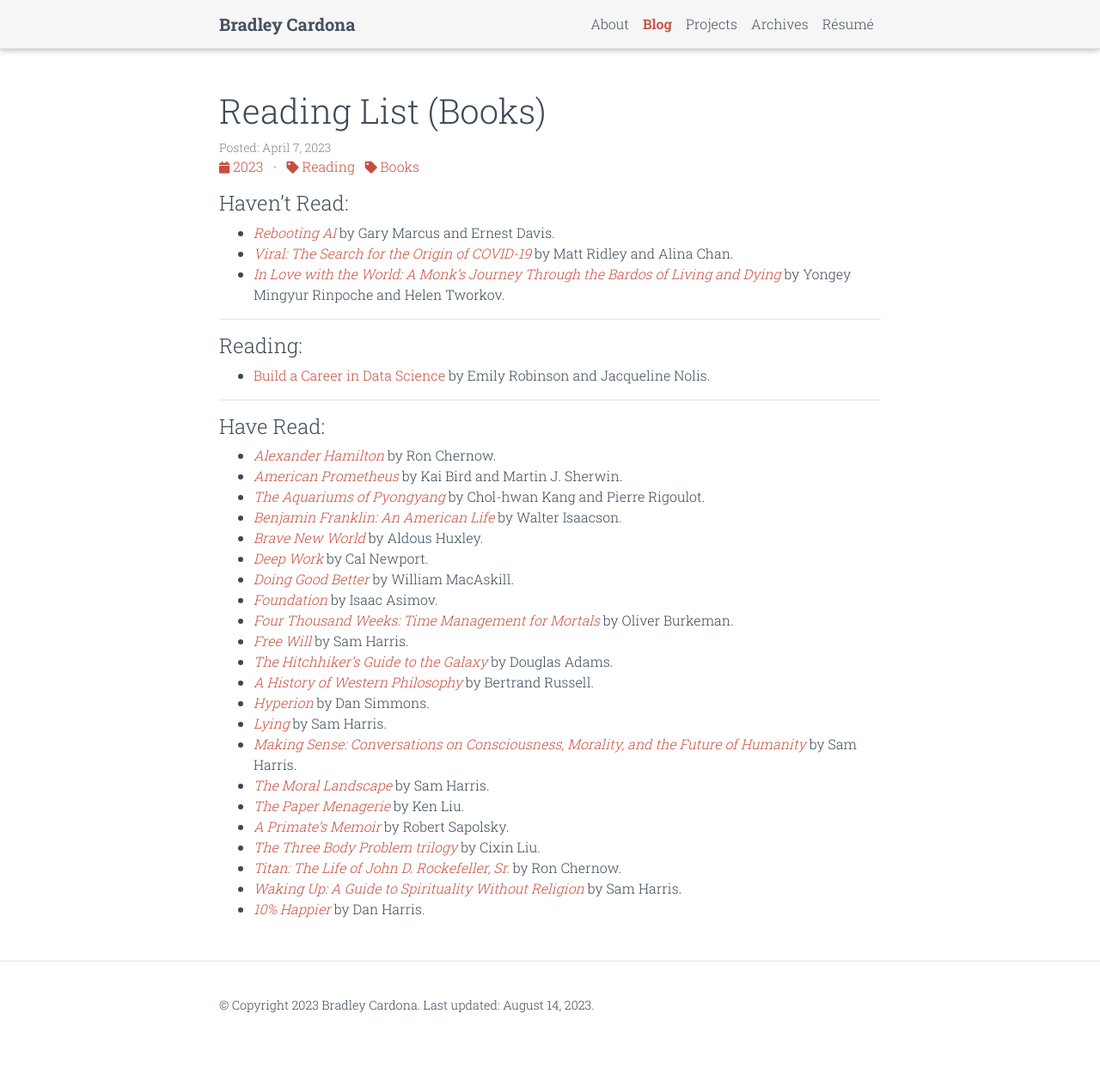
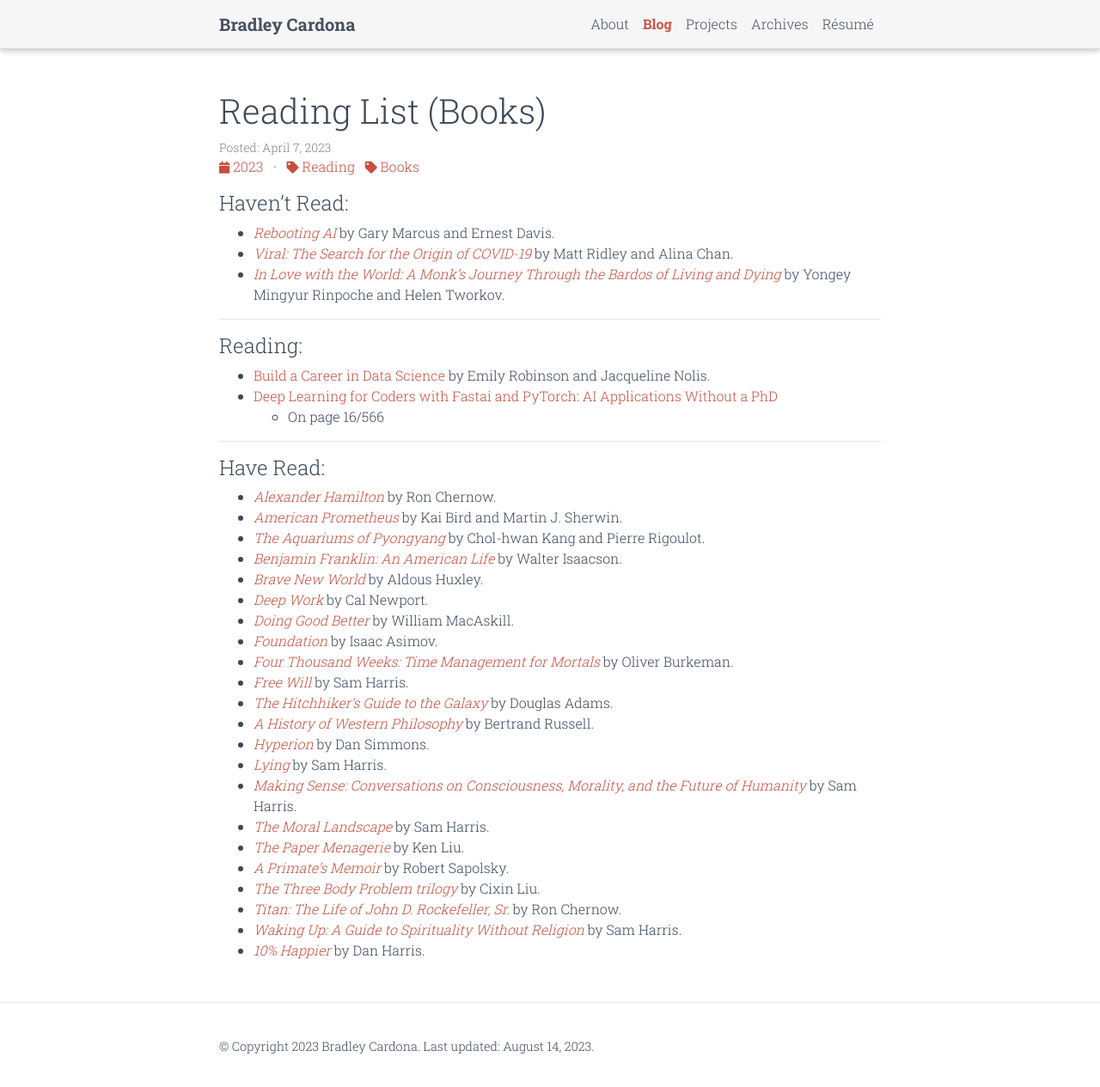
Before and after one commit to BMCARDONA/bmcardona.github.io, a Jekyll site: the page built from _posts/2023-04-07-reading-list.md, in a window 1280 px wide and 1269 px high. Shown: the top 1265 px of the window at 86% size. Built offline with Jekyll 4.4.1, drawn with Linux system fonts in a browser that asks for light colours; comment, search, counter and statistics services are not loaded; a style sheet for code colours, icons or effects is not loaded.

Commit message:
add fast.ai book

```diff
--- a/_posts/2023-04-07-reading-list.md
+++ b/_posts/2023-04-07-reading-list.md
@@ -15,7 +15,8 @@ ___
 
 #### Reading:
 - [Build a Career in Data Science](https://www.amazon.com/Build-Career-Science-Jacqueline-Nolis/dp/1617296244/ref=sr_1_13_sspa?crid=38XVJNCF79VTC&keywords=AI+book&qid=1691203969&sprefix=ai+book%2Caps%2C114&sr=8-13-spons&sp_csd=d2lkZ2V0TmFtZT1zcF9tdGY&psc=1) by Emily Robinson and Jacqueline Nolis.
-<!-- - *[Deep Learning with Python](https://www.amazon.com/Learning-Python-Second-Fran-C3-A7ois-Chollet-dp-1617296864/dp/1617296864/ref=dp_ob_title_bk)* by Francois Chollet. -->
+- [Deep Learning for Coders with Fastai and PyTorch: AI Applications Without a PhD](https://www.amazon.com/Deep-Learning-Coders-fastai-PyTorch/dp/1492045527)
+    - On page 16/566
 
 ___
 
```
